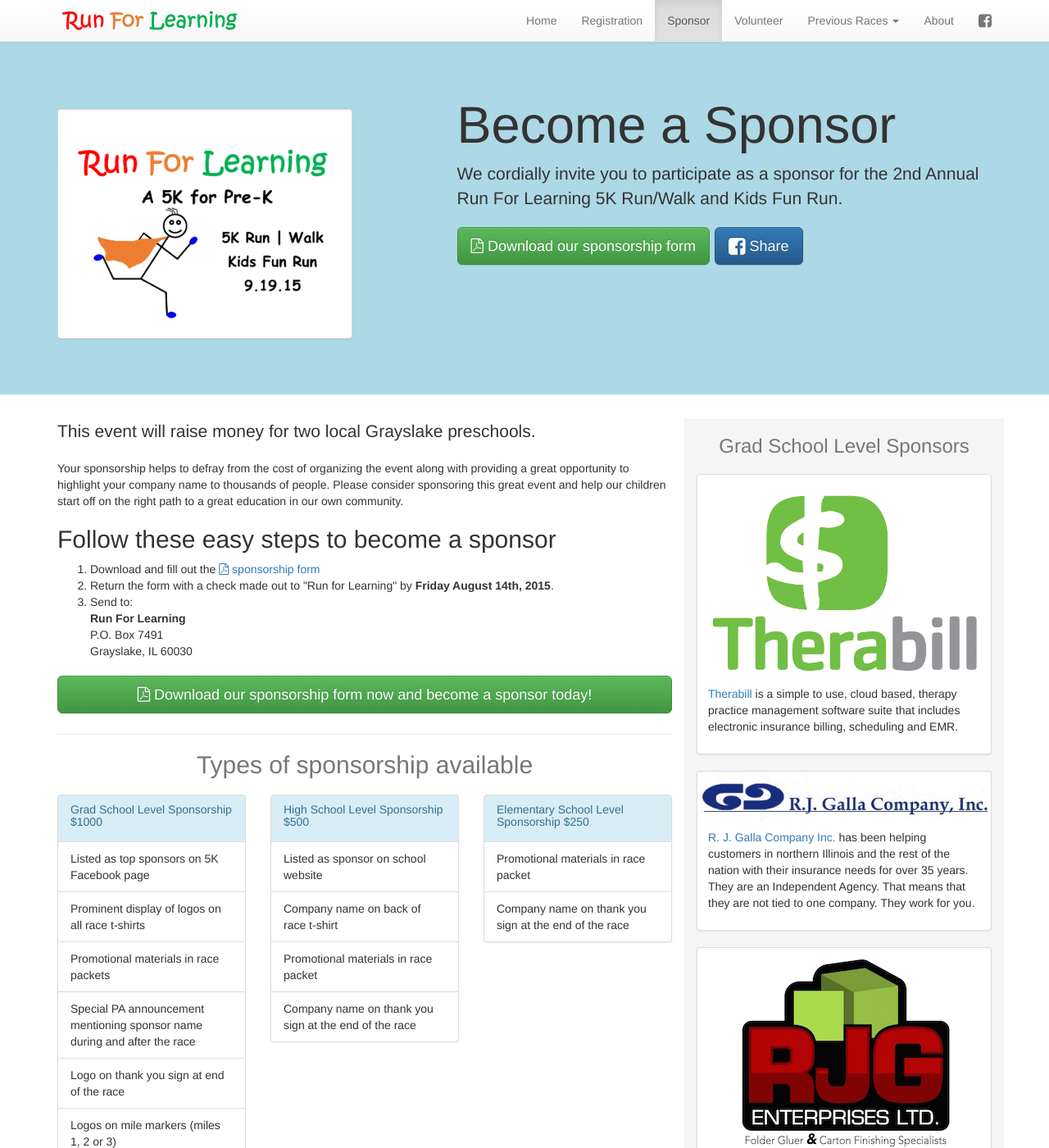
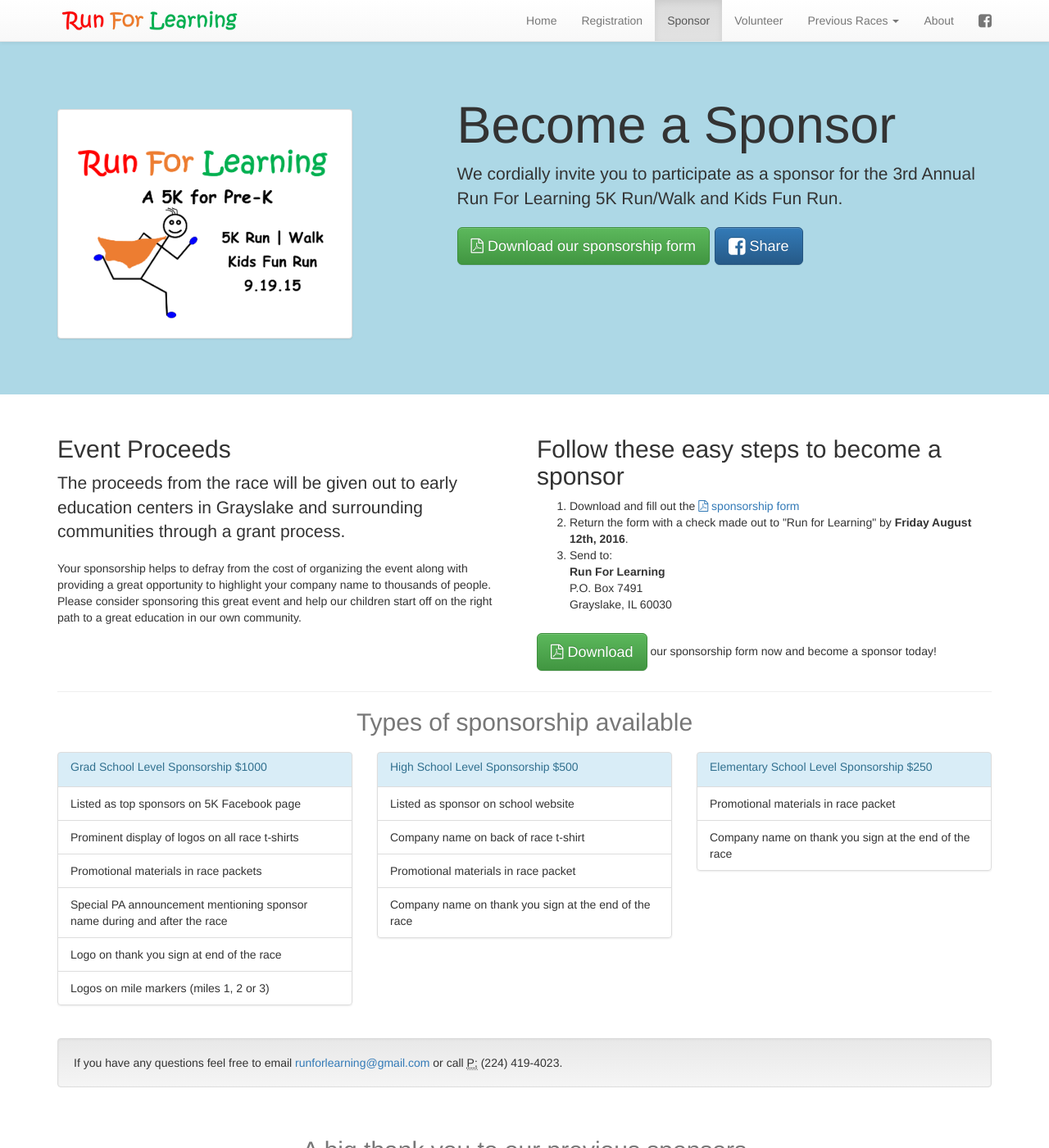
Before and after one commit to runforlearning/runforlearning.github.io, a Jekyll site: the page built from sponsor.html, in a window 1280 px wide and 1400 px high. Shown: the whole window at 82% size. Built offline with Jekyll 4.4.1, drawn with Linux system fonts in a browser that asks for light colours; nearby versions of some CDN libraries; some of the changed text lies outside the part shown.

Commit message:
Initial changes to sponsorship page for 2016

```diff
--- a/_includes/become_a_sponsor.html
+++ b/_includes/become_a_sponsor.html
@@ -1,7 +1,7 @@
 <h2>Follow these easy steps to become a sponsor</h2>
 <ol>
   <li>Download and fill out the <a href="{{ site.sponsorship_form_url }}" alt="{{ site.org_name }} 5K sponsorship form" target="_blank"><i class="fa fa-file-pdf-o"></i> sponsorship form</a></li>
-  <li>Return the form with a check made out to "Run for Learning" by <strong>Friday August 14th, 2015</strong>.</li>
+  <li>Return the form with a check made out to "Run for Learning" by <strong>Friday August 12th, 2016</strong>.</li>
   <li>Send to:
   <address>
     <strong>Run For Learning</strong><br/>
@@ -14,5 +14,5 @@
   <a href="{{ site.sponsorship_form_url }}" alt="{{ site.org_name }} 5K sponsorship form" class="btn btn-success btn-lg btn-block" role="button" target="_blank"><i class="fa fa-file-pdf-o"></i> Become a sponsor today!</a>
 </span>
 <span class="hidden-xs">
-  <a href="{{ site.sponsorship_form_url }}" alt="{{ site.org_name }} 5K sponsorship form" class="btn btn-success btn-lg btn-block" role="button" target="_blank"><i class="fa fa-file-pdf-o"></i> Download our sponsorship form now and become a sponsor today!</a>
+  <a href="{{ site.sponsorship_form_url }}" alt="{{ site.org_name }} 5K sponsorship form" class="btn btn-success btn-lg" role="button" target="_blank"><i class="fa fa-file-pdf-o"></i> Download</a> our sponsorship form now and become a sponsor today!</a>
 </span>
--- /dev/null
+++ b/_includes/previous_sponsors.html
@@ -0,0 +1,26 @@
+<div class="col-md-12 text-center">
+  <h2 class="text-muted">A big thank you to our previous sponsors</h2>
+</div>
+
+<div class="col-sm-6 col-md-4">
+  {% include therabill.html %}
+</div>
+
+<div class="col-sm-6 col-md-4">
+  {% include rjgalla.html %}
+</div>
+
+<div class="col-sm-6 col-md-4">
+  {% include rjg.html %}
+</div>
+<div class="col-md-12">
+  <hr>
+  <ul class="list-inline text-center">
+    <li><a href="http://pediatricinteractions.com/" alt="Pediatric Interactions" target="_blank">Pediatric Interactions</a></li>
+    <li><a href="http://www.sr-orthodontics.com/" alt="Drs. Sellke &amp; Reily, Ltd." target="_blank">Drs. Sellke &amp; Reily, Ltd.</a></li>
+    <li><a href="http://www.allkidsdentalcenter.com/" alt="All Kids Dental &amp; Orthodontics" target="_blank">All Kids Dental &amp; Orthodontics</a></li>
+    <li><a href="http://www.busybrains.org/index.htm" alt="Busy Brains Children&apos;s Museum" target="_blank">Busy Brains Children&apos;s Museum</a></li>
+  </ul>
+  <hr>
+  <p class="text-center">{{site.sponsor_link}}</p>
+</div>
--- a/sponsor.html
+++ b/sponsor.html
@@ -19,7 +19,7 @@
       </div>
       <div id="jumbotron-copy" class="col-md-7 col-md-offset-1">
         <h1>Become a Sponsor</h1>
-        <p>We cordially invite you to participate as a sponsor for the 2nd Annual {{ site.name }}.</p>
+        <p>We cordially invite you to participate as a sponsor for the 3rd Annual {{ site.name }}.</p>
         <p>
           <span class="visible-xs">
             <a href="{{ site.sponsorship_form_url }}" alt="Run for Learning 5k sponsorship form" class="btn btn-success btn-lg" role="button" target="_blank"><i class="fa fa-file-pdf-o"></i> Sponsorship form</a>
@@ -37,20 +37,30 @@
 <section id="become-a-sponsor">
   <div class="container">
     <div class="row">
-      <div class="col-md-8">
-        <p class="lead">This event will raise money for two local Grayslake preschools.</p>
+      <div class="col-md-6">
+        <h2>Event Proceeds</h2>
+        <p class="lead">The proceeds from the race will be given out to early education centers in Grayslake and surrounding communities through a grant process.</p>
         <p>Your sponsorship helps to defray from the cost of organizing the event along with providing a great opportunity to highlight your company name to thousands of people.  Please consider sponsoring this great event and help our children start off on the right path to a great education in our own community.<p>
-
+      </div>
+      <div class="col-md-6">
         {% include become_a_sponsor.html %}
-
+      </div>
+      <div class="col-md-12">
         {% include types_of_sponsorship.html %}
 
         <div class="well">
           If you have any questions feel free to email <a href="mailto:{{ site.contact_email }}">{{ site.contact_email }}</a> or call <abbr title="Phone">P:</abbr> {{ site.contact_phone }}.
         </div>
       </div>
-      <div id="sponsor-sidebar" class="col-md-4 clearfix">
-        {% include sponsor_sidebar.html %}
+    </div>
+  </div>
+</section>
+
+<section id="previous-sponsors">
+  <div class="container">
+    <div class="row">
+      <div class="col-md-12">
+        {% include previous_sponsors.html %}
       </div>
     </div>
   </div>
```
